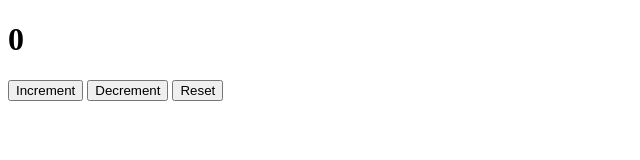
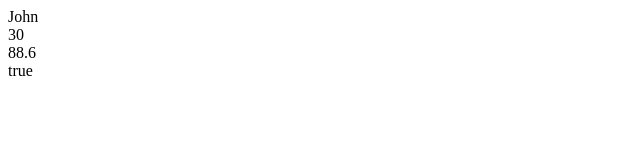
Before and after one commit to AunSyedShah/ameet_course, a plain HTML site: page day_1/index.html in a window 1280 px wide. Shown: the whole page, without its empty margins (0-640 px from the left). Drawn offline with Linux system fonts and the light colour scheme.

Commit message:
object destructure

```diff
--- a/day_1/index.html
+++ b/day_1/index.html
@@ -1,46 +1,54 @@
 <!DOCTYPE html>
 <html lang="en">
+
 <head>
     <meta charset="UTF-8">
     <meta name="viewport" content="width=device-width, initial-scale=1.0">
     <title>Document</title>
 </head>
+
 <body>
-    <h1 id="count">0</h1>
-    <button onclick="increment()">Increment</button>
-    <button onclick="decrement()">Decrement</button>
-    <button onclick="reset()">Reset</button>
 
     <script>
-        function increment() {
-            // 1. Get the value of the h1
-            // 2. Convert the value to a number
-            // 3. Add 1 to the number
-            // 4. Set the value of the h1 to the new number
-            const h1 = document.getElementById('count');
-            const value = parseInt(h1.innerText);
-            const newValue = value + 1;
-            h1.innerText = newValue;
+        let person = {
+            name: 'John',
+            age: 30,
+            weight: 88.6,
+            isAdmin: true,
+            address: {
+                street: 'Rua do Carmo',
+                number: 70,
+                city: 'Rio de Janeiro',
+                state: 'RJ',
+            },
+            friends: [
+                {
+                    "name": "Paul",
+                    "age": 31,
+                },
+                {
+                    "name": "George",
+                    "age": 32,
+                },
+                {
+                    "name": "Ringo",
+                    "age": 33,
+                }
+            ]
         }
-        function decrement() {
-            // 1. Get the value of the h1
-            // 2. Convert the value to a number
-            // 3. Subtract 1 from the number
-            // 4. Set the value of the h1 to the new number
-            const h1 = document.getElementById('count');
-            const value = parseInt(h1.innerText);
-            const newValue = value - 1;
-            if (newValue < 0) {
-                alert('Cannot go below 0');
-                return;
-            }
-            h1.innerText = newValue;
-        }
-        function reset() {
-            // 1. Set the value of the h1 to 0
-            const h1 = document.getElementById('count');
-            h1.innerText = 0;
-        }
+        // const user_age = person.age; // get the age
+        // const user_name = person.name; // get the name
+        // const user_weight = person.weight; // get the weight
+        // const user_city = person.address.city; // get the city
+
+        let { name, age, weight, isAdmin } = person;
+        let { address: { city } } = person;
+        let { friends: [paul] } = person;
+        document.write(name + '<br>');
+        document.write(age + '<br>');
+        document.write(weight + '<br>');
+        document.write(isAdmin + '<br>');
     </script>
 </body>
+
 </html>
```
